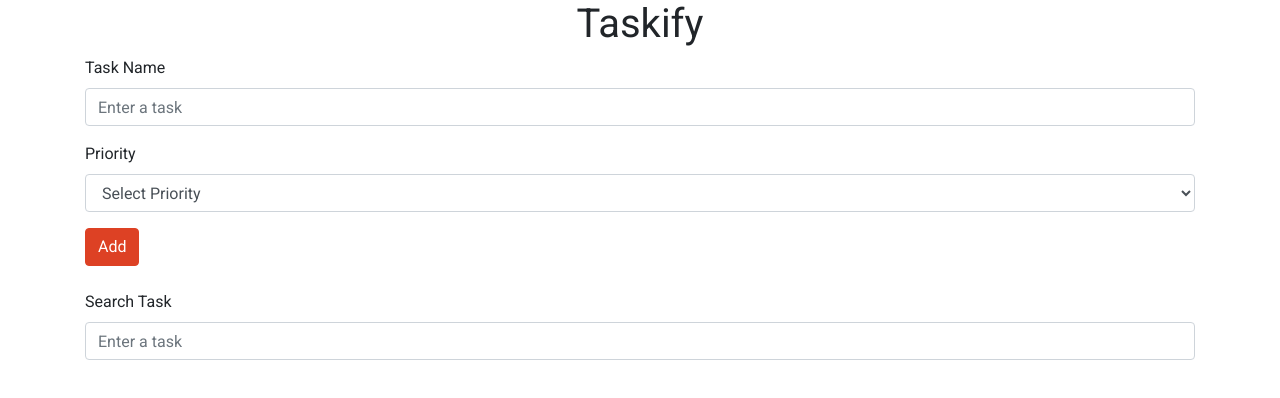
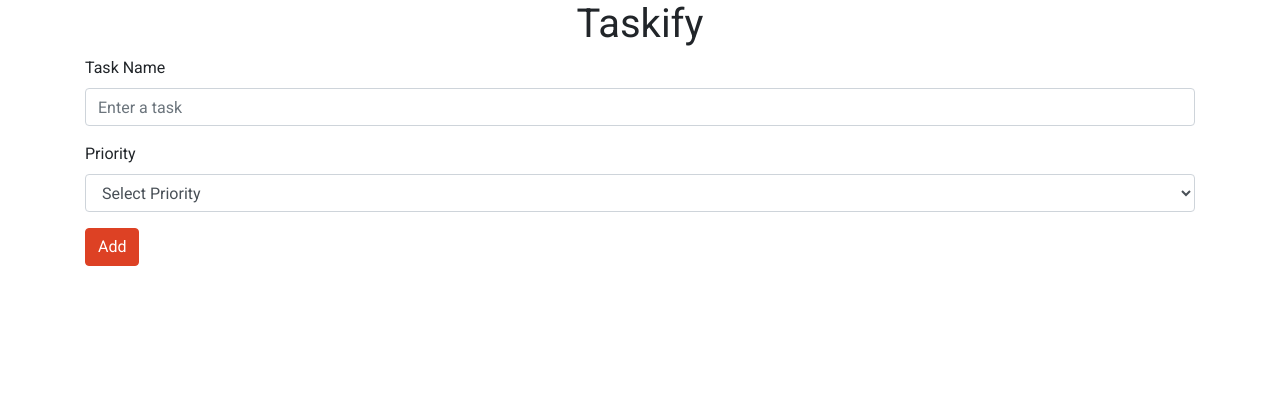
Before and after one commit to dogukanarslan/taskify, a React (Create React App) app: page / in a window 1280 px wide. Shown: the top 398 px of the page. Built offline with nearby package versions, Linux system fonts and the light colour scheme.

Commit message:
Show filters conditionally

```diff
--- a/src/App.tsx
+++ b/src/App.tsx
@@ -6,7 +6,6 @@ import { TodoList } from './components/TodoList';
 import { Toast } from './components/Toast';
 import { RootState } from './redux/store';
 import { IToast } from './model';
-import Filters from './components/Filters/Filters';
 
 interface AppProps {
   toasts: IToast[];
@@ -22,8 +21,7 @@ const App = (props: AppProps) => {
       <Container>
         <h1 className="text-center">Taskify</h1>
         <InputField />
-        <Filters title={title} setTitle={setTitle} />
-        <TodoList title={title} />
+        <TodoList title={title} setTitle={setTitle} />
       </Container>
       {toasts.length > 0 && <Toast toasts={toasts} />}
     </div>
--- a/src/components/Filters/Filters.tsx
+++ b/src/components/Filters/Filters.tsx
@@ -1,12 +1,12 @@
 import React from 'react';
-import { FormGroup, Label, Input } from 'reactstrap';
+import { FormGroup, Label, Input, Row, Col } from 'reactstrap';
 
 interface FiltersProps {
   title: string;
   setTitle: React.Dispatch<React.SetStateAction<string>>;
 }
 
-const Filters = (props: FiltersProps) => {
+export const Filters = (props: FiltersProps) => {
   const { title, setTitle } = props;
 
   const handleSearch = (e: React.ChangeEvent<HTMLInputElement>) => {
@@ -14,6 +14,8 @@ const Filters = (props: FiltersProps) => {
   };
 
   return (
+    <Row>
+      <Col xs={{ size: 4, offset: 8 }}>
         <FormGroup>
           <Label>Search Task</Label>
           <Input
@@ -23,7 +25,7 @@ const Filters = (props: FiltersProps) => {
             onChange={handleSearch}
           />
         </FormGroup>
+      </Col>
+    </Row>
   );
 };
-
-export default Filters;
--- a/src/components/TodoList.tsx
+++ b/src/components/TodoList.tsx
@@ -3,10 +3,12 @@ import { ListGroup, ListGroupItem } from 'reactstrap';
 import { ITodo } from '../model';
 import { RootState } from '../redux/store';
 import { SingleTodo } from './SingleTodo';
+import { Filters } from './Filters/Filters';
 
 interface TodosProps {
   todos: ITodo[];
   title: string;
+  setTitle: React.Dispatch<React.SetStateAction<string>>;
 }
 
 const mapStateToProps = (state: RootState) => {
@@ -16,7 +18,7 @@ const mapStateToProps = (state: RootState) => {
 };
 
 export const TodoList = connect(mapStateToProps)((props: TodosProps) => {
-  const { todos, title } = props;
+  const { todos, title, setTitle } = props;
 
   let currentTodos = [...todos];
 
@@ -27,6 +29,8 @@ export const TodoList = connect(mapStateToProps)((props: TodosProps) => {
   }
 
   return (
+    <>
+      {todos.length > 0 && <Filters title={title} setTitle={setTitle} />}
       <ListGroup>
         {currentTodos.map((todo) => (
           <ListGroupItem key={todo.id}>
@@ -34,5 +38,6 @@ export const TodoList = connect(mapStateToProps)((props: TodosProps) => {
           </ListGroupItem>
         ))}
       </ListGroup>
+    </>
   );
 });
```
Lines whose indentation alone changed are shown as unchanged.
